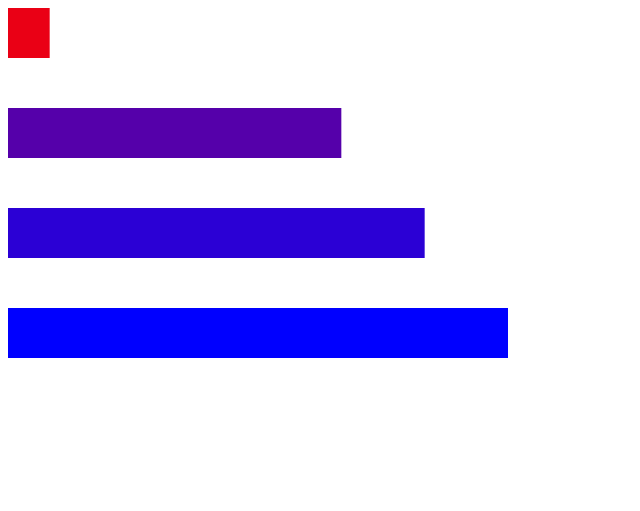
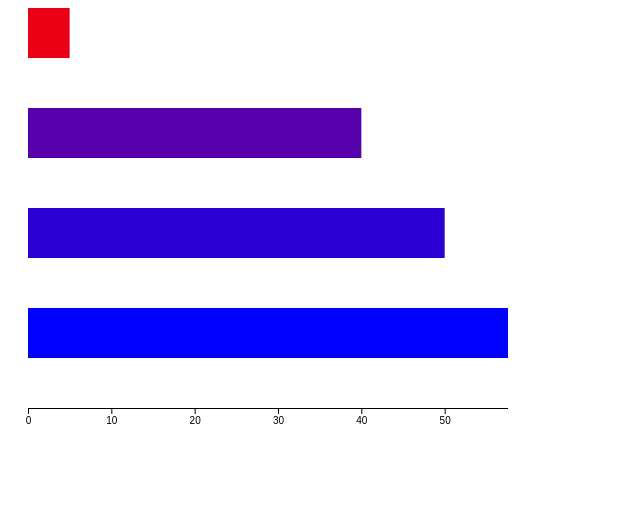
Before and after one commit to lcchand/D3Vienno-Lessons, a plain HTML site: page index.html in a window 1280 px wide. Shown: the whole page, without its empty margins (0-640 px from the left). Drawn offline with nearby package versions, Linux system fonts and the light colour scheme.

Commit message:
Lesson 6 - Groups and Axes

```diff
--- a/index.html
+++ b/index.html
@@ -19,15 +19,21 @@
                             .range([0, width]);
 
             const rangeColor = d3.scaleLinear([0, 60], ["red", "blue"]);
-                        /*.domain(0, 60)
-                        .range(["red", "blue"]);*/
+
+
+            /*const axis = d3.svg.axis()
+                        .scale(widthScale);*/
 
 
 
             let canvas = d3.select("body")
                         .append("svg")
                         .attr("width", width)
-                        .attr("height", height);
+                        .attr("height", height)
+                        .append("g")
+                        .attr("transform", "translate(20, 0)");
+
+
 
             let bars = canvas.selectAll("rect")
                         .data(dataArray)
@@ -37,6 +43,11 @@
                             .attr("height", 50)
                             .attr("fill", function (d) { return rangeColor(d); })
                             .attr("y", function(d, i) { return i * 100 });
+
+            canvas.append("g")
+                .attr("transform","translate(0, 400)")
+                .call(d3.axisBottom(widthScale).ticks(5));
+
         </script>
 
     </body>
```
